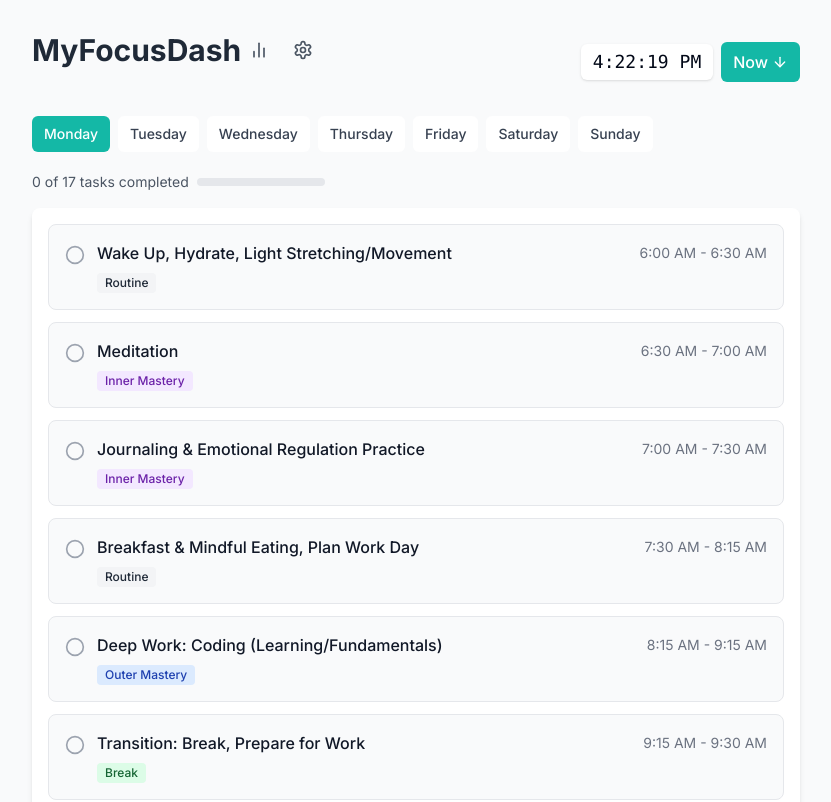
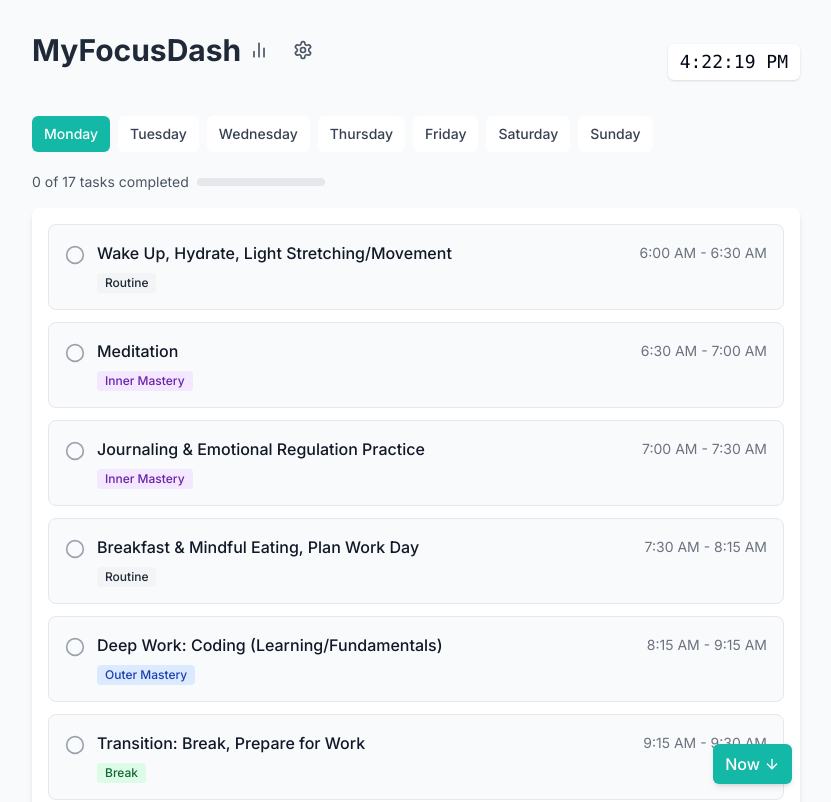
Before and after one commit to dhruv-sanan/focus-tracker, a Next.js app: page / in a window 1280 px wide. Shown: the top 802 px of the page, without its empty margins (224-1055 px from the left). Built offline with nearby package versions, Linux system fonts and the light colour scheme.

Commit message:
now button changed

```diff
--- a/components/now-button.tsx
+++ b/components/now-button.tsx
@@ -1,5 +1,4 @@
 "use client"
-
 import { ArrowDown } from "lucide-react"
 
 interface NowButtonProps {
@@ -10,7 +9,7 @@ export default function NowButton({ onClick }: NowButtonProps) {
   return (
     <button
       onClick={onClick}
-      className="inline-flex items-center gap-1 px-3 py-2 bg-teal-500 hover:bg-teal-600 text-white rounded-md font-medium transition-colors focus:outline-none focus:ring-2 focus:ring-teal-500 focus:ring-offset-2"
+      className="fixed bottom-4 right-4 md:right-[calc((100vw-43rem)/2-2rem)] inline-flex items-center gap-1 px-3 py-2 bg-teal-500 hover:bg-teal-600 text-white rounded-md font-medium transition-colors focus:outline-none focus:ring-2 focus:ring-teal-500 focus:ring-offset-2 shadow-md z-10"
     >
       <span>Now</span>
       <ArrowDown className="h-4 w-4" />
```
